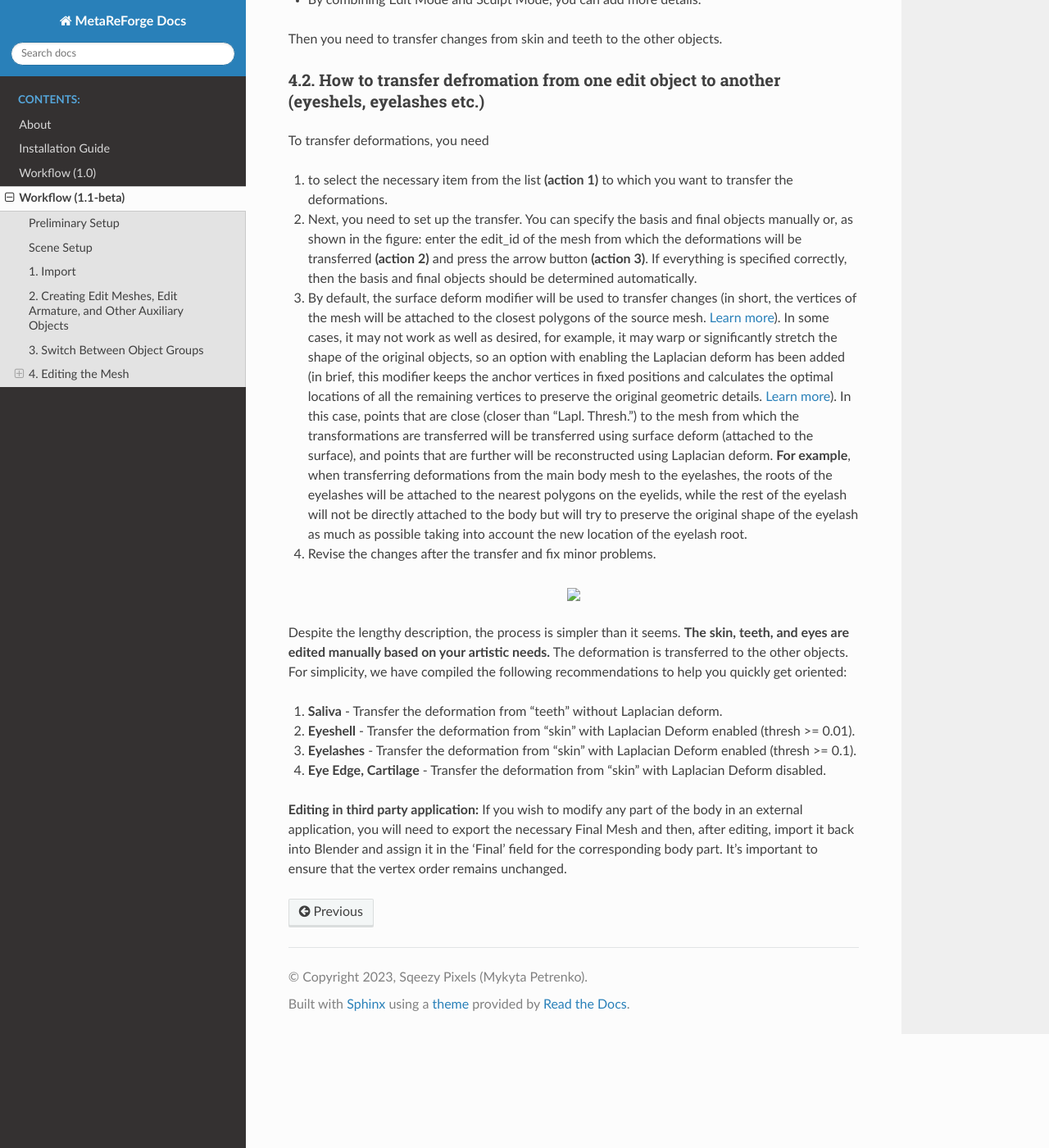
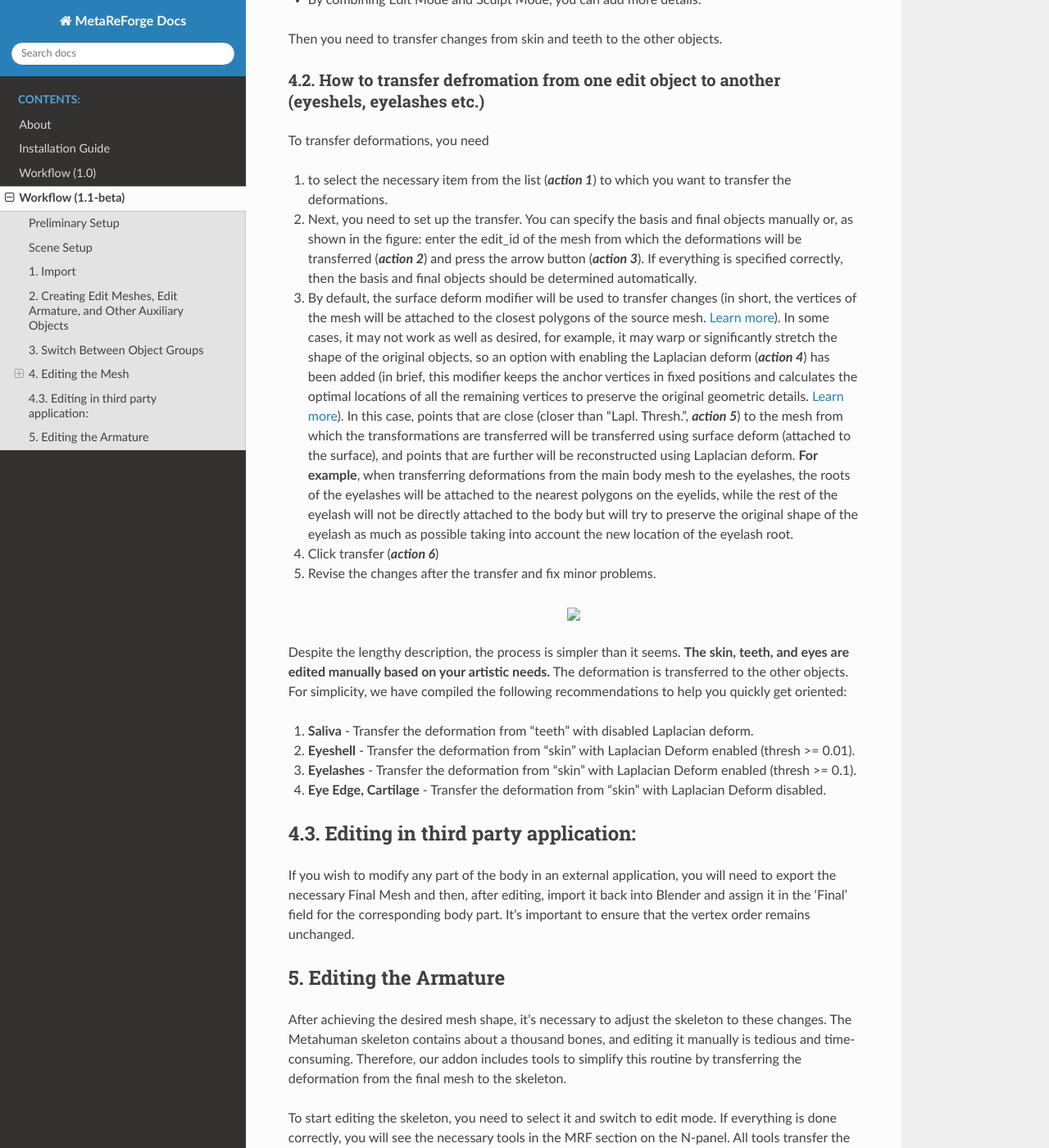
Before and after one commit to MykytaPetrenko/MetaReForge-Docs, a Sphinx documentation site: the page built from docs/workflow_1_1.md, in a window 1280 px wide and 1400 px high, scrolled down 3863 px. Shown: the whole window at 82% size. Built offline with Sphinx 7.4.7 and the Read the Docs theme 2.0.0, drawn with Linux system fonts in a browser that asks for light colours; some of the changed text lies outside the part shown.

Commit message:
minor changes

```diff
--- a/docs/workflow_1_1.md
+++ b/docs/workflow_1_1.md
@@ -2,7 +2,7 @@
 
 **Currently, the documentation is under development.**
 
-In update 1.1, metareforge has undergone a significant number of changes, therefore familiarizing yourself with this documentation is recommended even if you have confidently used version 1.0. Overall, we have tried to adhere to the same principles as in the development of version 1.0.
+In update 1.1, MetaReForge has undergone a significant number of changes, therefore familiarizing yourself with this documentation is recommended even if you have confidently used version 1.0. Overall, we have tried to adhere to the same principles as in the development of version 1.0.
 We've designed MetaReForge addon interface to be as clear and structured as possible. All features are organized into blocks within the N-panel under the 'MRF' category. The majority of these features are accessible in object mode, while additional utilities for armature editing become available in armature and mesh edit modes.
 
 ### Preliminary Setup
@@ -11,7 +11,6 @@ First, we need to prepare the files for editing. You will need:
 1. The body's FBX file. It is prefered to use a body skeletal mesh that includs all polygons, without any deleted polygons under the clothing.
     - `Content/Metahumans/<NAME>/<SEX>/<HEIGHT>/<WEIGHT>/Body/<BODY_SKELETAL_MESH>`
     - right-click on the corresponding skeletal mesh in the content browser Asset Actions - Export as FBX).
-
 <a href="./images/export_as_fbx.png">
   <p align="center">
     <img src="./images/export_as_fbx.png" width="50%" height="50%"/>
@@ -19,7 +18,6 @@ First, we need to prepare the files for editing. You will need:
 </a>
 
 2. The DNA file. It's usually found in the Quixel Bridge asset folder. By default, look in
-
     - `C:\Users\<USER_NAME>\Documents\Megascans Library\Downloaded\UAssets\<ASSET_ID>\Tier0\asset_ue\MetaHumans\<METAHUMAN_NAME>\SourceAssets`).
 
 <a href="./images/get_original_dna.png">
@@ -105,10 +103,11 @@ Then you need to transfer changes from skin and teeth to the other objects.
 
 #### 4.2. How to transfer defromation from one edit object to another (eyeshels, eyelashes etc.)
 To transfer deformations, you need
-1. to select the necessary item from the list **(action 1)** to which you want to transfer the deformations.
-2. Next, you need to set up the transfer. You can specify the basis and final objects manually or, as shown in the figure: enter the edit_id of the mesh from which the deformations will be transferred **(action 2)** and press the arrow button **(action 3)**. If everything is specified correctly, then the basis and final objects should be determined automatically.
-3. By default, the surface deform modifier will be used to transfer changes (in short, the vertices of the mesh will be attached to the closest polygons of the source mesh. [Learn more](https://docs.blender.org/manual/en/latest/modeling/modifiers/deform/surface_deform.html)). In some cases, it may not work as well as desired, for example, it may warp or significantly stretch the shape of the original objects, so an option with enabling the Laplacian deform has been added (in brief, this modifier keeps the anchor vertices in fixed positions and calculates the optimal locations of all the remaining vertices to preserve the original geometric details. [Learn more](https://docs.blender.org/manual/en/latest/modeling/modifiers/deform/laplacian_deform.html)). In this case, points that are close (closer than "Lapl. Thresh.") to the mesh from which the transformations are transferred will be transferred using surface deform (attached to the surface), and points that are further will be reconstructed using Laplacian deform. **For example**, when transferring deformations from the main body mesh to the eyelashes, the roots of the eyelashes will be attached to the nearest polygons on the eyelids, while the rest of the eyelash will not be directly attached to the body but will try to preserve the original shape of the eyelash as much as possible taking into account the new location of the eyelash root.
-4. Revise the changes after the transfer and fix minor problems.
+1. to select the necessary item from the list (_**action 1**_) to which you want to transfer the deformations.
+2. Next, you need to set up the transfer. You can specify the basis and final objects manually or, as shown in the figure: enter the edit_id of the mesh from which the deformations will be transferred (_**action 2**_) and press the arrow button (_**action 3**_). If everything is specified correctly, then the basis and final objects should be determined automatically.
+3. By default, the surface deform modifier will be used to transfer changes (in short, the vertices of the mesh will be attached to the closest polygons of the source mesh. [Learn more](https://docs.blender.org/manual/en/latest/modeling/modifiers/deform/surface_deform.html)). In some cases, it may not work as well as desired, for example, it may warp or significantly stretch the shape of the original objects, so an option with enabling the Laplacian deform (_**action 4**_) has been added (in brief, this modifier keeps the anchor vertices in fixed positions and calculates the optimal locations of all the remaining vertices to preserve the original geometric details. [Learn more](https://docs.blender.org/manual/en/latest/modeling/modifiers/deform/laplacian_deform.html)). In this case, points that are close (closer than "Lapl. Thresh.", _**action 5**_) to the mesh from which the transformations are transferred will be transferred using surface deform (attached to the surface), and points that are further will be reconstructed using Laplacian deform. **For example**, when transferring deformations from the main body mesh to the eyelashes, the roots of the eyelashes will be attached to the nearest polygons on the eyelids, while the rest of the eyelash will not be directly attached to the body but will try to preserve the original shape of the eyelash as much as possible taking into account the new location of the eyelash root.
+4. Click transfer (_**action 6**_)
+5. Revise the changes after the transfer and fix minor problems.
 <a href="./images/transfer_edit_shape.png">
   <p align="center">
     <img src="./images/transfer_edit_shape.png" width="35%" height="35%"/>
@@ -118,10 +117,16 @@ To transfer deformations, you need
 
 Despite the lengthy description, the process is simpler than it seems. **The skin, teeth, and eyes are edited manually based on your artistic needs.** The deformation is transferred to the other objects. For simplicity, we have compiled the following recommendations to help you quickly get oriented:
 
-1. **Saliva** - Transfer the deformation from "teeth" without Laplacian deform.
+1. **Saliva** - Transfer the deformation from "teeth" with disabled Laplacian deform.
 2. **Eyeshell** - Transfer the deformation from "skin" with Laplacian Deform enabled (thresh >= 0.01).
 3. **Eyelashes** - Transfer the deformation from "skin" with Laplacian Deform enabled (thresh >= 0.1).
 4. **Eye Edge, Cartilage** - Transfer the deformation from "skin" with Laplacian Deform disabled.
 
-**Editing in third party application:**
+### 4.3. Editing in third party application:
 If you wish to modify any part of the body in an external application, you will need to export the necessary Final Mesh and then, after editing, import it back into Blender and assign it in the 'Final' field for the corresponding body part. It's important to ensure that the vertex order remains unchanged.
+
+### 5. Editing the Armature
+After achieving the desired mesh shape, it's necessary to adjust the skeleton to these changes. The Metahuman skeleton contains about a thousand bones, and editing it manually is tedious and time-consuming. Therefore, our addon includes tools to simplify this routine by transferring the deformation from the final mesh to the skeleton.
+
+To start editing the skeleton, you need to select it and switch to edit mode. If everything is done correctly, you will see the necessary tools in the MRF section on the N-panel.
+All tools transfer the deformation of the final mesh only to the selected bones, allowing for better control of the process.
```
